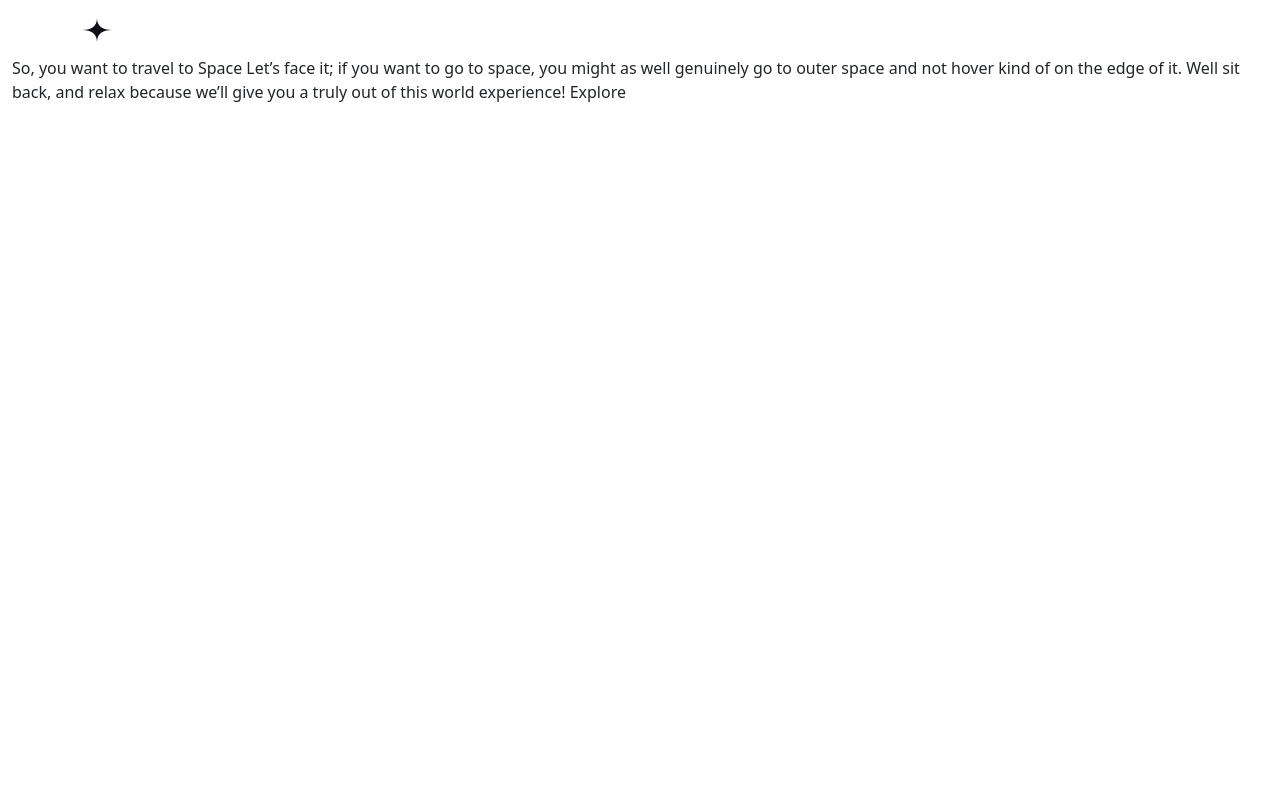
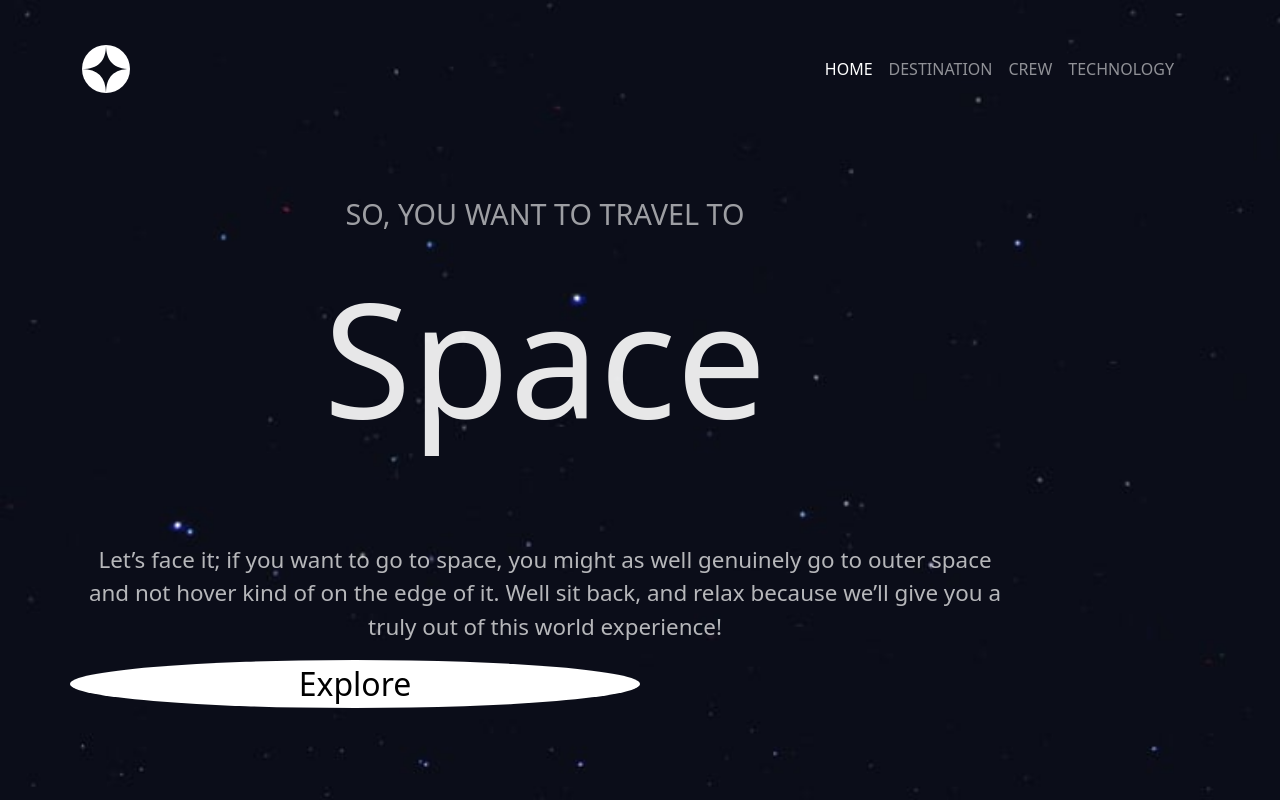
Before and after one commit to victor-msi/Space-tourism, a website: page index.html in a window 1280 px wide. Drawn offline with nearby package versions, Linux system fonts and the light colour scheme.

Commit message:
Prueba mobile

```diff
--- a/index.html
+++ b/index.html
@@ -9,48 +9,60 @@
   <link rel="stylesheet" href="css/main.css">
 </head>
 <body>
+  <!-- Navbar -->
   <div class="container-fluid">
-    <!-- <img src="assets/home/background-home-desktop.jpg" alt=""> -->
-    <!-- Navbar -->
-    <nav class="navbar navbar-expand-lg" data-bs-theme="dark">
-      <div class="container">
+    <nav class="navbar navbar-expand-sm navbar-dark">
+      <div class="container-sm">
         <a class="navbar-brand" href="#">
-          <img src="assets/shared/logo.svg" alt="Bootstrap" width="30" height="24">
+          <img src="/assets/shared/logo.svg" alt="logo">
         </a>
-          <button class="navbar-toggler" type="button" data-bs-toggle="collapse" data-bs-target="#navbarNav" aria-controls="navbarNav" aria-expanded="false" aria-label="Toggle navigation">
-          <span class="navbar-toggler-icon"></span>
+        <button class="navbar-toggler" type="button" data-bs-toggle="offcanvas" data-bs-target="#offcanvasDarkNavbar" aria-controls="offcanvasDarkNavbar" aria-label="Toggle navigation">
+          <img src="assets/shared/icon-hamburger.svg" alt="icon-hamburger" width="33" height="30">
         </button>
-        <div class="collapse navbar-collapse" id="navbarNav">
-          <ul class="navbar-nav">
+        <div class="offcanvas offcanvas-end text-bg-dark" tabindex="-1" id="offcanvasDarkNavbar" aria-labelledby="offcanvasDarkNavbarLabel">
+          <div class="offcanvas-header">
+            <button type="button" data-bs-dismiss="offcanvas" aria-label="Close" style="background-color: transparent; border: none;">
+              <img src="assets/shared/icon-close.svg" alt="icon-close" width="25" height="25">
+            </button>
+          </div>
+          <div class="offcanvas-body">
+            <ul class="navbar-nav justify-content-end flex-grow-1 pe-3">
               <li class="nav-item">
-              <a class="nav-link text-white" aria-current="page" href="#">00 Home</a>
+                <a class="nav-link active" aria-current="page" href="#">HOME</a>
               </li>
               <li class="nav-item">
-              <a class="nav-link text-white" aria-current="page" href="#">01 Destination</a>
+                <a class="nav-link" href="#">DESTINATION</a>
               </li>
               <li class="nav-item">
-              <a class="nav-link text-white" aria-current="page" href="#">02 Crew</a>
+                <a class="nav-link" href="#">CREW</a>
               </li>
               <li class="nav-item">
-              <a class="nav-link text-white" aria-current="page" href="#">03 Technology</a>
+                <a class="nav-link" href="#">TECHNOLOGY</a>
               </li>
             </ul>
           </div>
         </div>
+      </div>
     </nav>
+  </div>
 
-    <div>
-      <!-- Description -->
-      So, you want to travel to
-      Space
+    <div class="container text-center">
+      <div class="row">
+        <div class="col-sm-12 col-md-10">
+          <span class="column1 d-block">So, you want to travel to</span>
+          <span class="column2 d-block">Space</span>
+          <p class="column3">
             Let’s face it; if you want to go to space, you might as well genuinely go to
             outer space and not hover kind of on the edge of it. Well sit back, and relax
             because we’ll give you a truly out of this world experience!
-
-      <!-- Button -->
-      Explore
+          </p>
+        </div>
+        <div class="col-sm-8 col-md-6 explore">
+          <span class="">Explore</span>
         </div>
       </div>
+    </div>
+
 
   <script src="https://cdn.jsdelivr.net/npm/bootstrap@5.3.2/dist/js/bootstrap.min.js" integrity="sha384-BBtl+eGJRgqQAUMxJ7pMwbEyER4l1g+O15P+16Ep7Q9Q+zqX6gSbd85u4mG4QzX+" crossorigin="anonymous"></script>
 </body>
--- a/sass/_media-queries.scss
+++ b/sass/_media-queries.scss
@@ -1,5 +1,5 @@
-// Small devices (landscape phones, 576px and up)
-@media (max-width: 576px) {
+// Vert snakk devices
+@media (max-width: 575px){
   body{
     background-image: url("../assets/home/background-home-mobile.jpg");
     background-repeat: no-repeat;
@@ -8,8 +8,37 @@
   }
 }
 
+// Small devices (landscape phones, 576px and up)
+@media (min-width: 576px) {
+  body{
+    background-image: url("../assets/home/background-home-mobile.jpg");
+    background-repeat: no-repeat;
+    background-size: cover;
+    color: #fff;
+
+    .explore{
+      background-color: white;
+      color: black;
+      border-radius: 50%;
+      /* width: 8em;
+      height: 15em; */
+
+      span{
+        font-size: 2em;
+      }
+    }
+  }
+}
+
 // Medium devices (tablets, 768px and up)
-@media (min-width: 768px) {  }
+@media (min-width: 768px) {
+  body{
+    background-image: url("../assets/home/background-home-tablet.jpg");
+    background-repeat: no-repeat;
+    background-size: cover;
+    color: #fff;
+  }
+ }
 
 // Large devices (desktops, 992px and up)
 @media (min-width: 992px) {  }
--- /dev/null
+++ b/sass/_navbar.scss
@@ -0,0 +1,8 @@
+.navbar{
+  margin-top: 2em;
+}
+
+.navbar-toggler-icon{
+  width: 60px;
+  height: 54px;
+}
--- /dev/null
+++ b/sass/_space.scss
@@ -0,0 +1,3 @@
+.space{
+  font-size: 5em;
+}
--- a/sass/main.scss
+++ b/sass/main.scss
@@ -1,5 +1,26 @@
 @use "media-queries";
+@use "space";
+@use "explore";
+@use "navbar";
 
 html{
   height: 100%;
 }
+
+.column1{
+  font-size: 1.8rem;
+  text-transform: uppercase;
+  margin-top: 3em;
+  opacity: .6;
+}
+
+.column2{
+  font-size: 10rem;
+  opacity: .9;
+}
+
+.column3{
+  margin-top: 3em;
+  font-size: 1.4rem;
+  opacity: .7;
+}
```
Also changed, not shown: css/main.css, sass/_explore.scss (added), 1 other file. Lines whose indentation alone changed are shown as unchanged.
